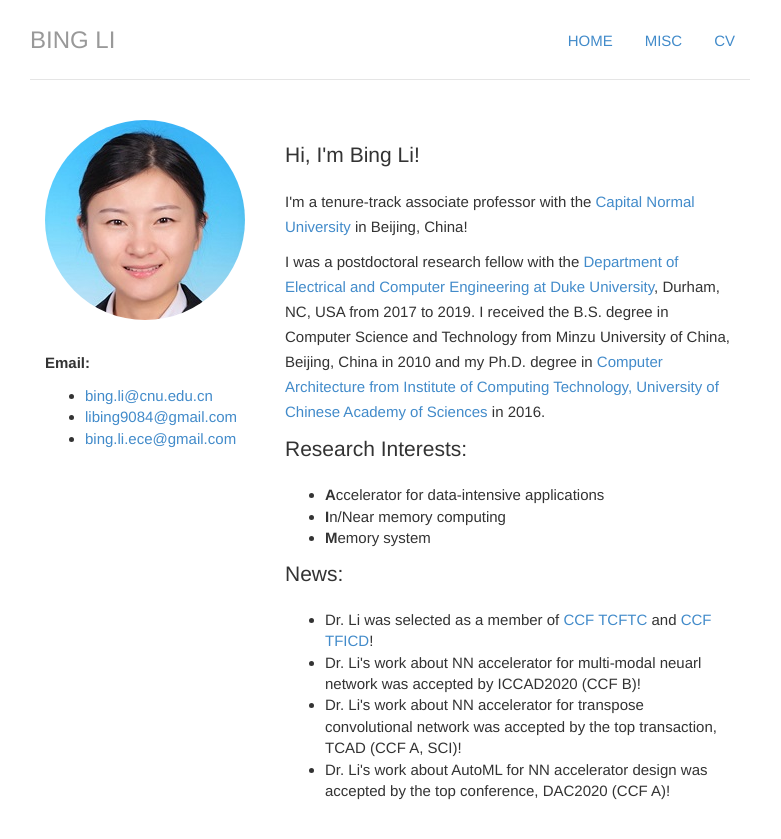
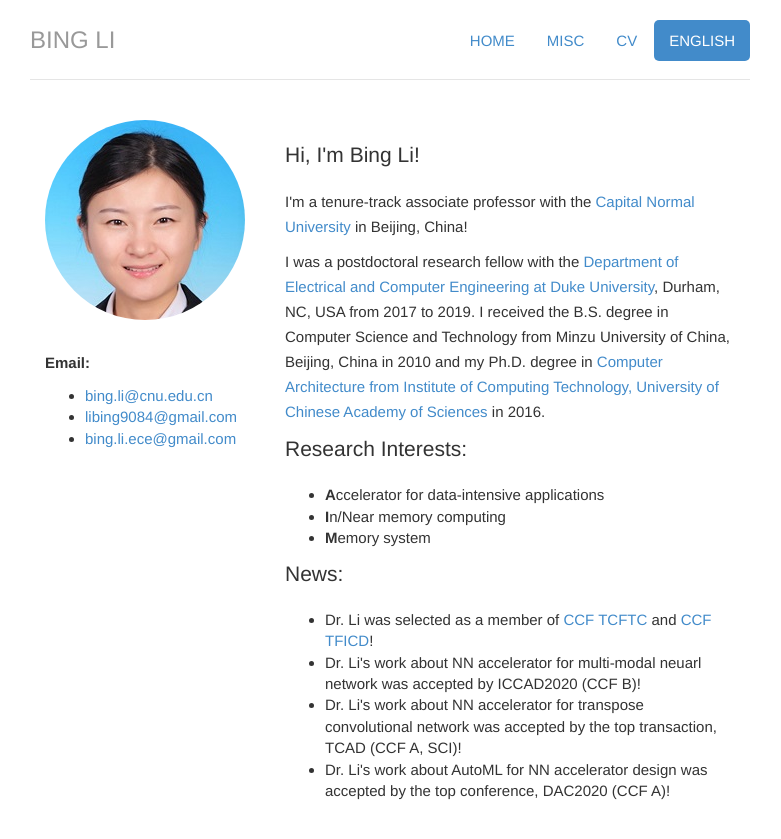
Before and after one commit to libingict/libingict.github.io, a Jekyll site: the page built from index.html, in a window 1280 px wide. Shown: the top 839 px of the page, without its empty margins (250-1031 px from the left). Built offline with Jekyll 4.4.1, drawn with Linux system fonts in a browser that asks for light colours.

Commit message:
Update Index.html
Add icon of English and Chinese.

```diff
--- a/index.html
+++ b/index.html
@@ -15,7 +15,8 @@ cv: passive
           <li><a href="/" title = "Home">Home</a></li>
           <li><a href="/about">Misc</a></li>
           <li><a href="/cv">CV</a></li>
-          <!-- <li><a href="/blog">Blog</a></li> -->
+          <li class = "active"><a href="#">English</a></li>
+          <!--<li ><a href="index_cn.html"> 中文</a></li>-->
     </ul>
     <h3 class="text-muted"><a href="/">Bing Li</a></h3>
 </div><!--header -->
```
